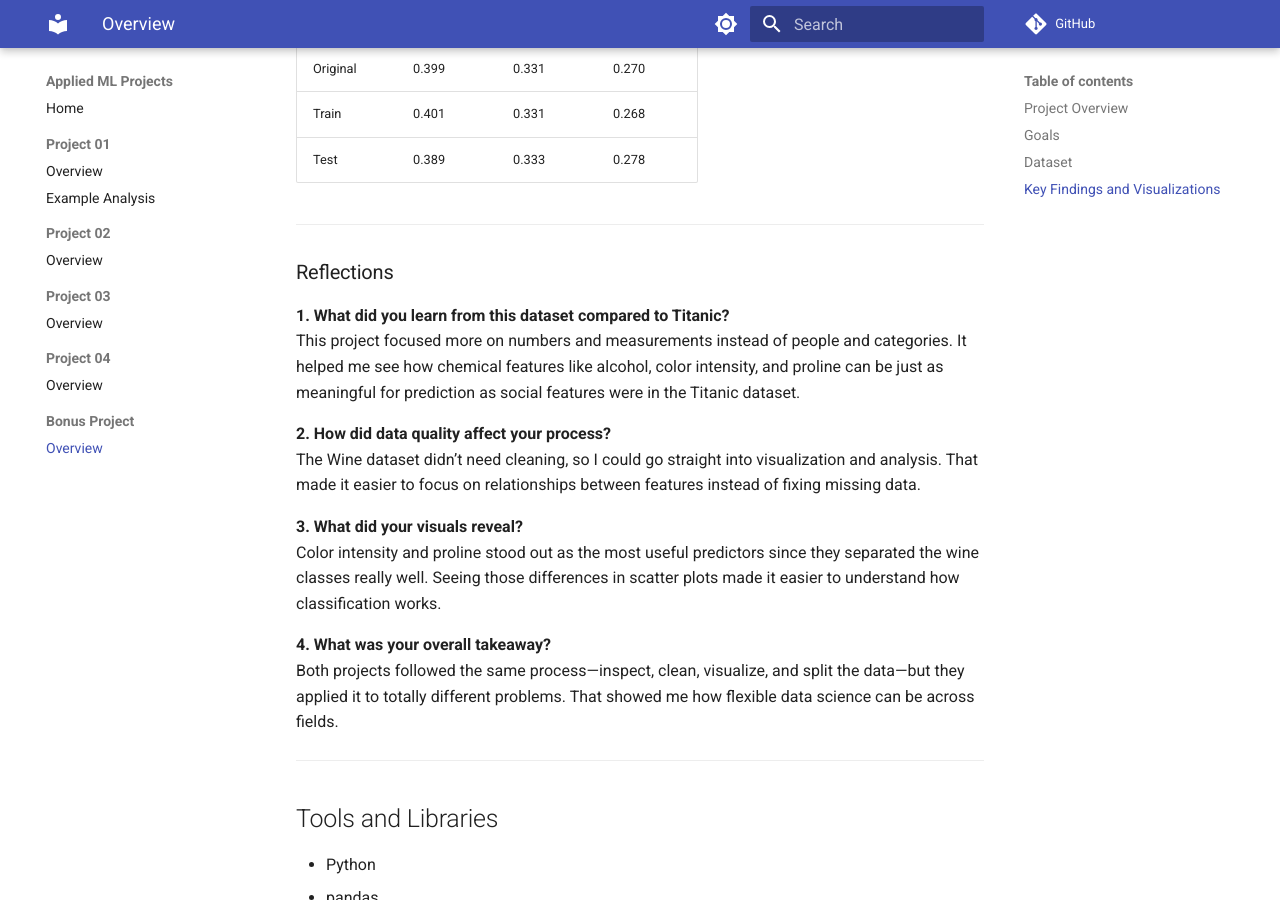
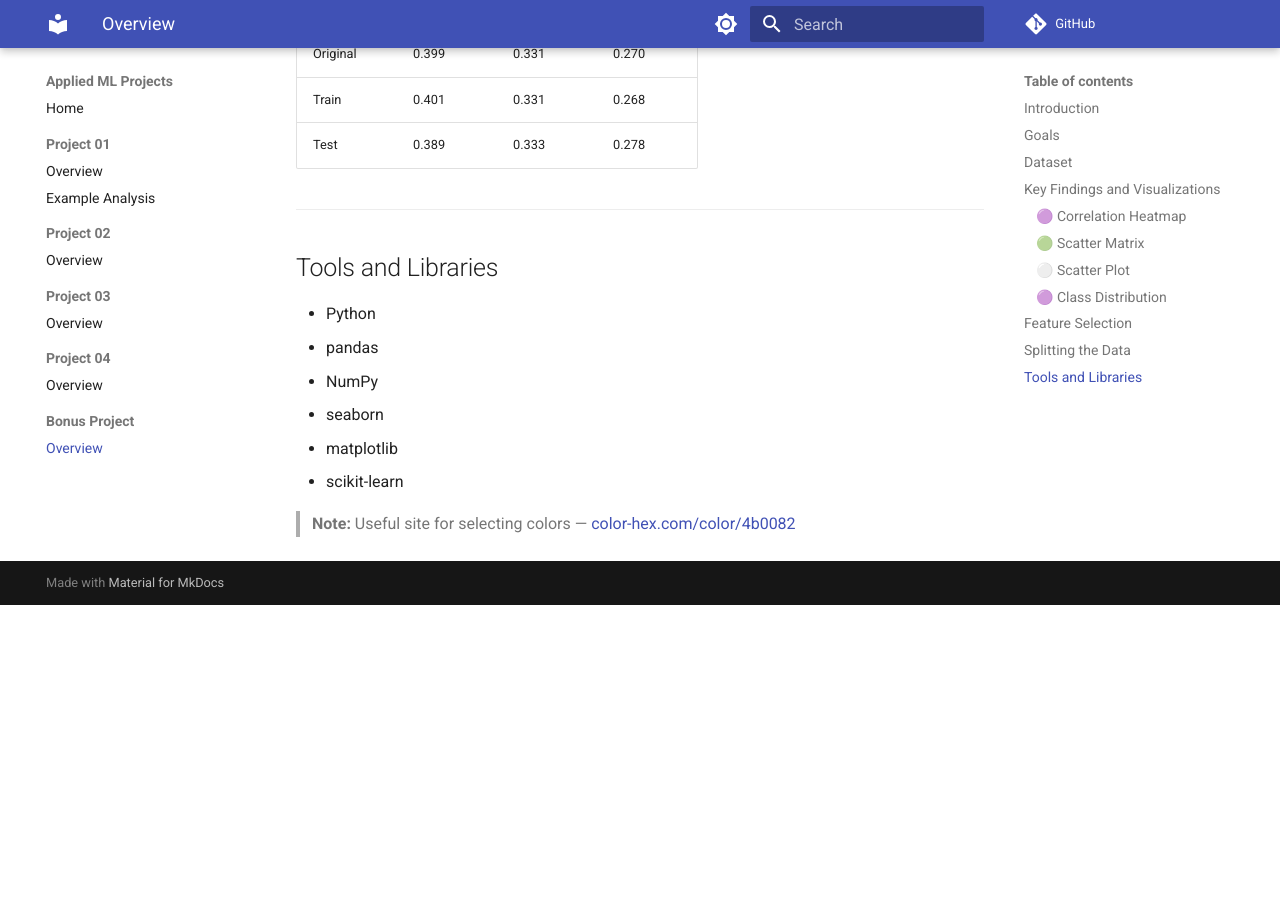
Before and after one commit to ssowers2/applied-ml-sowers, an MkDocs documentation site: the page built from docs/bonusproject01/README.md, in a window 1280 px wide and 900 px high, scrolled down 2351 px. Built offline with MkDocs 1.6.1 and Material for MkDocs 9.7.7, drawn with Linux system fonts in a browser that asks for light colours; comment, search, counter and statistics services are not loaded; after the commit the page ends 2956 px from its top, so only the background shows below that; some of the changed text lies outside the part shown.

Commit message:
Fixed errors in Wine data README, updated index.md file

```diff
--- a/docs/bonusproject01/README.md
+++ b/docs/bonusproject01/README.md
@@ -1,12 +1,20 @@
-# Bonus Project: 🔹Sabriya Sowers' Wine Classification Analysis 🔹
+# 🔹 Sabriya Sowers’ Bonus Wine Data Analysis 🔹
 
 **Author:** Sabriya Sowers
 **Date:** October 31, 2025
 
-## Project Overview
-This bonus project extends the Titanic analysis by applying similar data exploration and modeling techniques to the **Wine Dataset** available in `scikit-learn`.
-The dataset includes 178 samples of wines, each measured across 13 chemical features (e.g., alcohol content, color intensity, phenolic compounds).
-The goal is to explore the data, visualize relationships, and identify which variables best distinguish between the three wine classes.
+## Introduction
+
+This project uses the **Wine Dataset** available in `scikit-learn`, which contains measurements of various chemical properties for three different wine types.
+
+The goal is to explore the dataset, identify relationships between features, and determine which variables best help classify the wines into their respective groups.
+
+The workflow includes:
+1. Inspecting and cleaning the data
+2. Exploring feature relationships through visualizations
+3. Selecting input features (X) and target (y)
+4. Splitting the data into training and test sets
+5. Reflecting on insights from the analysis
 
 ---
 
@@ -34,8 +42,6 @@
 ---
 
 ## Key Findings and Visualizations
-
-# Useful site to select colors https://www.color-hex.com/color/4b0082
 
 ### 🟣 Correlation Heatmap
 Revealed that **flavonoids** and **total_phenols** are strongly correlated (r ≈ 0.86), indicating chemical similarity.
@@ -79,22 +85,6 @@
 
 ---
 
-### Reflections
-
-**1. What did you learn from this dataset compared to Titanic?**
-This project focused more on numbers and measurements instead of people and categories. It helped me see how chemical features like alcohol, color intensity, and proline can be just as meaningful for prediction as social features were in the Titanic dataset.
-
-**2. How did data quality affect your process?**
-The Wine dataset didn’t need cleaning, so I could go straight into visualization and analysis. That made it easier to focus on relationships between features instead of fixing missing data.
-
-**3. What did your visuals reveal?**
-Color intensity and proline stood out as the most useful predictors since they separated the wine classes really well. Seeing those differences in scatter plots made it easier to understand how classification works.
-
-**4. What was your overall takeaway?**
-Both projects followed the same process—inspect, clean, visualize, and split the data—but they applied it to totally different problems. That showed me how flexible data science can be across fields.
-
----
-
 ## Tools and Libraries
 - Python
 - pandas
@@ -102,3 +92,5 @@
 - seaborn
 - matplotlib
 - scikit-learn
+
+> **Note:** Useful site for selecting colors — [color-hex.com/color/4b0082](https://www.color-hex.com/color/4b0082)
```
Also changed, not shown: docs/index.md (+15 -5 lines), docs/project02/README.md (+1 -1 lines), notebooks/bonusproject01/README.md (+15 -23 lines), 2 other files.
